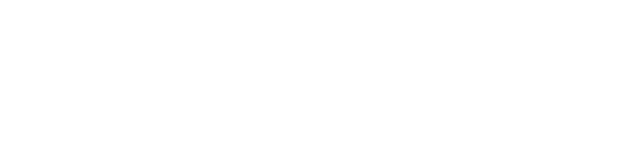
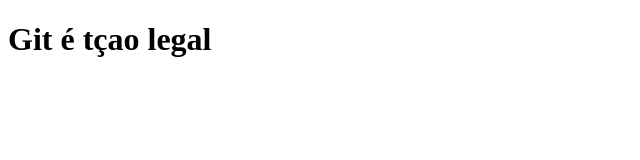
Before and after one commit to JaoMausoleu/MyFirstRepository, a plain HTML site: page index.html in a window 1280 px wide. Shown: the whole page, without its empty margins (0-640 px from the left). Drawn offline with Linux system fonts and the light colour scheme.

Commit message:
Update index.html

```diff
--- a/index.html
+++ b/index.html
@@ -3,9 +3,9 @@
 <head>
     <meta charset="UTF-8">
     <meta name="viewport" content="width=device-width, initial-scale=1.0">
-    <title>Document</title>
+    <title>Exemplo git</title>
 </head>
 <body>
-
+    <h1>Git é tçao legal</h1>
 </body>
 </html>
```
